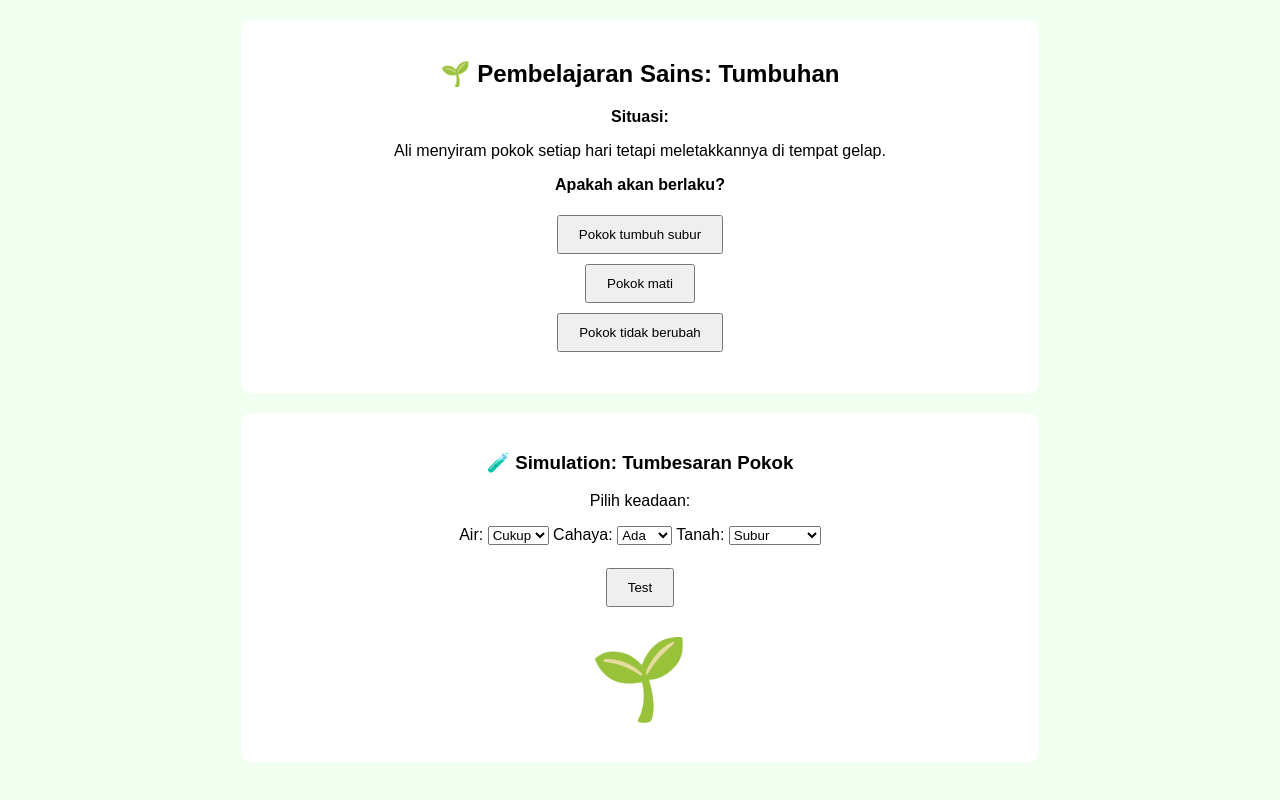
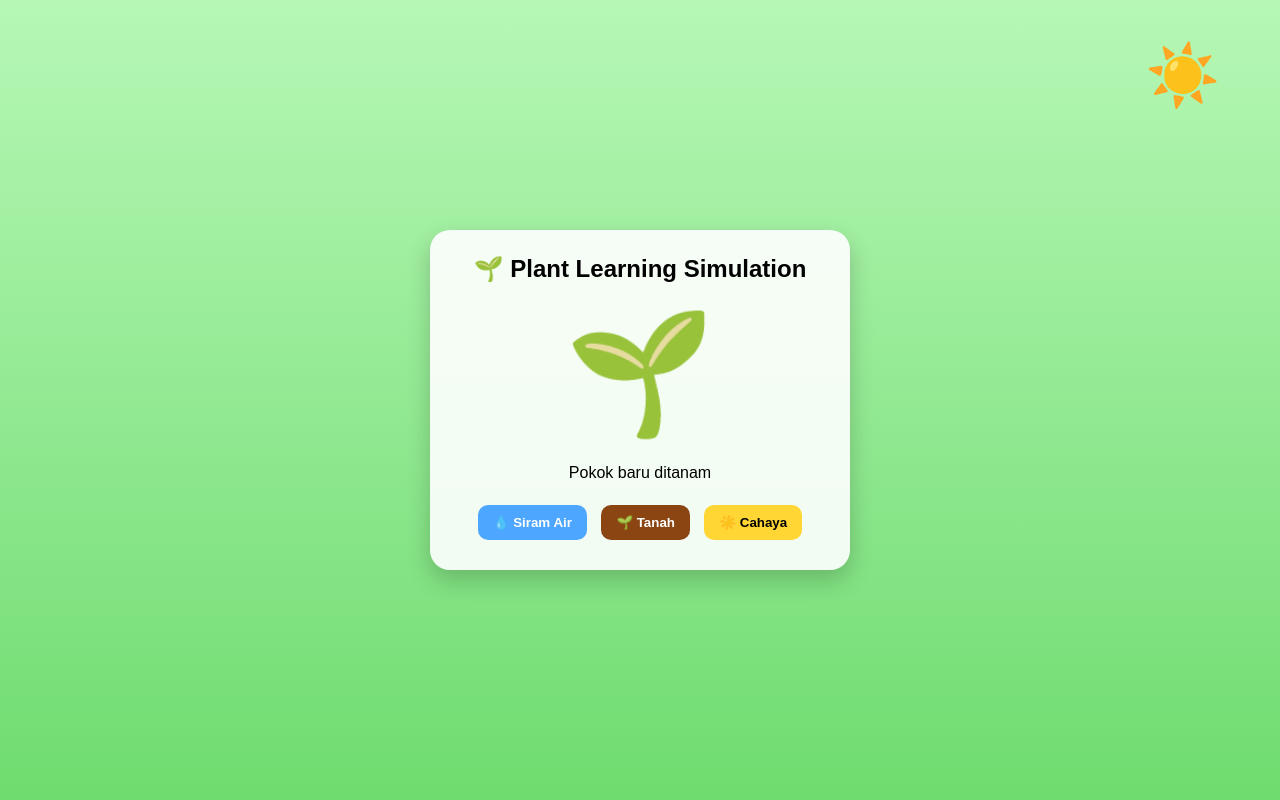
Before and after one commit to Aimeldaniel/PlantGrowthInteractiveLearning, a plain HTML site: page index.html in a window 1280 px wide. Drawn offline with Linux system fonts and the light colour scheme.

Commit message:
Update index.html

```diff
--- a/index.html
+++ b/index.html
@@ -1,94 +1,203 @@
 <!DOCTYPE html>
 <html>
 <head>
-  <title>Plant Learning App</title>
+  <title>Plant Simulation Game</title>
+
   <style>
-    body { font-family: Arial; text-align: center; background: #f0fff0; }
-    .card { background: white; padding: 20px; margin: 20px auto; width: 60%; border-radius: 10px; }
-    button { padding: 10px 20px; margin: 5px; cursor: pointer; }
-    #plant { font-size: 80px; margin-top: 20px; }
+    * {
+      margin: 0;
+      padding: 0;
+      box-sizing: border-box;
+      font-family: Arial;
+    }
+
+    body {
+      height: 100vh;
+      display: flex;
+      justify-content: center;
+      align-items: center;
+      transition: 1s;
+      background: linear-gradient(#b6f7b6, #6fdc6f);
+      overflow: hidden;
+    }
+
+    /* NIGHT MODE */
+    body.night {
+      background: linear-gradient(#0b1d3a, #02050f);
+      color: white;
+    }
+
+    .card {
+      background: rgba(255,255,255,0.9);
+      padding: 25px;
+      border-radius: 20px;
+      text-align: center;
+      width: 420px;
+      box-shadow: 0 10px 25px rgba(0,0,0,0.2);
+      position: relative;
+      z-index: 2;
+    }
+
+    body.night .card {
+      background: rgba(20,20,40,0.9);
+    }
+
+    #plant {
+      font-size: 120px;
+      margin: 20px 0;
+      transition: 0.8s;
+    }
+
+    .grow {
+      animation: grow 1.5s infinite alternate;
+    }
+
+    .wilt {
+      animation: wilt 1s infinite alternate;
+    }
+
+    @keyframes grow {
+      from { transform: scale(1); }
+      to { transform: scale(1.15); }
+    }
+
+    @keyframes wilt {
+      from { transform: rotate(0deg); opacity: 1; }
+      to { transform: rotate(8deg); opacity: 0.7; }
+    }
+
+    button {
+      padding: 10px 15px;
+      margin: 5px;
+      border: none;
+      border-radius: 10px;
+      cursor: pointer;
+      font-weight: bold;
+    }
+
+    .water { background: #4da6ff; color: white; }
+    .soil { background: #8B4513; color: white; }
+    .light { background: #ffd633; }
+
+    /* SUN / MOON */
+    .sun, .moon {
+      position: absolute;
+      top: 40px;
+      right: 60px;
+      font-size: 60px;
+      transition: 1s;
+    }
+
+    .moon {
+      display: none;
+    }
+
+    body.night .sun {
+      display: none;
+    }
+
+    body.night .moon {
+      display: block;
+    }
+
+    /* WATER ANIMATION */
+    .drop {
+      position: absolute;
+      top: -20px;
+      font-size: 20px;
+      animation: fall 1s linear forwards;
+    }
+
+    @keyframes fall {
+      to {
+        transform: translateY(500px);
+        opacity: 0;
+      }
+    }
+
   </style>
 </head>
 
 <body>
 
-<div class="card">
-  <h2>🌱 Pembelajaran Sains: Tumbuhan</h2>
-
-  <p><b>Situasi:</b></p>
-  <p>Ali menyiram pokok setiap hari tetapi meletakkannya di tempat gelap.</p>
-
-  <p><b>Apakah akan berlaku?</b></p>
-
-  <button onclick="answer('A')">Pokok tumbuh subur</button><br>
-  <button onclick="answer('B')">Pokok mati</button><br>
-  <button onclick="answer('C')">Pokok tidak berubah</button><br>
-
-  <p id="feedback"></p>
-</div>
+<div class="sun">☀️</div>
+<div class="moon">🌙</div>
 
 <div class="card">
-  <h3>🧪 Simulation: Tumbesaran Pokok</h3>
 
-  <p>Pilih keadaan:</p>
-
-  <label>Air:</label>
-  <select id="water">
-    <option value="1">Cukup</option>
-    <option value="0">Tiada</option>
-  </select>
-
-  <label>Cahaya:</label>
-  <select id="light">
-    <option value="1">Ada</option>
-    <option value="0">Tiada</option>
-  </select>
-
-  <label>Tanah:</label>
-  <select id="soil">
-    <option value="1">Subur</option>
-    <option value="0">Tidak subur</option>
-  </select>
-
-  <br><br>
-  <button onclick="growPlant()">Test</button>
+  <h2>🌱 Plant Learning Simulation</h2>
 
   <div id="plant">🌱</div>
-  <p id="result"></p>
+  <p id="status">Pokok baru ditanam</p>
+
+  <br>
+
+  <button class="water" onclick="addWater()">💧 Siram Air</button>
+  <button class="soil" onclick="addSoil()">🌱 Tanah</button>
+  <button class="light" onclick="toggleLight()">☀️ Cahaya</button>
+
 </div>
 
 <script>
-function answer(ans) {
-  if(ans === 'B') {
-    document.getElementById("feedback").innerHTML =
-    "✅ Betul! Pokok memerlukan cahaya matahari untuk hidup.";
-  } else {
-    document.getElementById("feedback").innerHTML =
-    "❌ Salah. Pokok tidak boleh hidup tanpa cahaya matahari.";
+let water = 0;
+let soil = 0;
+let light = 1;
+
+function addWater() {
+  water = 1;
+  rainEffect();
+  updatePlant();
+}
+
+function addSoil() {
+  soil = 1;
+  updatePlant();
+}
+
+function toggleLight() {
+  light = light === 1 ? 0 : 1;
+  document.body.classList.toggle("night");
+  updatePlant();
+}
+
+/* 💧 REAL WATER DROP EFFECT */
+function rainEffect() {
+  for(let i=0; i<10; i++) {
+    let drop = document.createElement("div");
+    drop.classList.add("drop");
+    drop.innerHTML = "💧";
+    drop.style.left = Math.random() * window.innerWidth + "px";
+    document.body.appendChild(drop);
+
+    setTimeout(() => drop.remove(), 1000);
   }
 }
 
-function growPlant() {
-  let water = document.getElementById("water").value;
-  let light = document.getElementById("light").value;
-  let soil = document.getElementById("soil").value;
+function updatePlant() {
+  let plant = document.getElementById("plant");
+  let status = document.getElementById("status");
 
-  let plant = document.getElementById("plant");
-  let result = document.getElementById("result");
+  let score = water + soil + light;
 
-  let score = Number(water) + Number(light) + Number(soil);
+  plant.classList.remove("grow", "wilt");
 
   if(score === 3) {
     plant.innerHTML = "🌳";
-    result.innerHTML = "Pokok membesar dengan sihat!";
+    plant.classList.add("grow");
+    status.innerHTML = "Pokok sihat & membesar dengan baik!";
   }
   else if(score === 2) {
     plant.innerHTML = "🌿";
-    result.innerHTML = "Pokok hidup tetapi kurang subur.";
+    status.innerHTML = "Pokok hidup tapi belum stabil.";
+  }
+  else if(score === 1) {
+    plant.innerHTML = "🥀";
+    plant.classList.add("wilt");
+    status.innerHTML = "Pokok mula layu...";
   }
   else {
-    plant.innerHTML = "🥀";
-    result.innerHTML = "Pokok mati kerana kekurangan keperluan asas.";
+    plant.innerHTML = "💀";
+    status.innerHTML = "Pokok mati.";
   }
 }
 </script>
```
